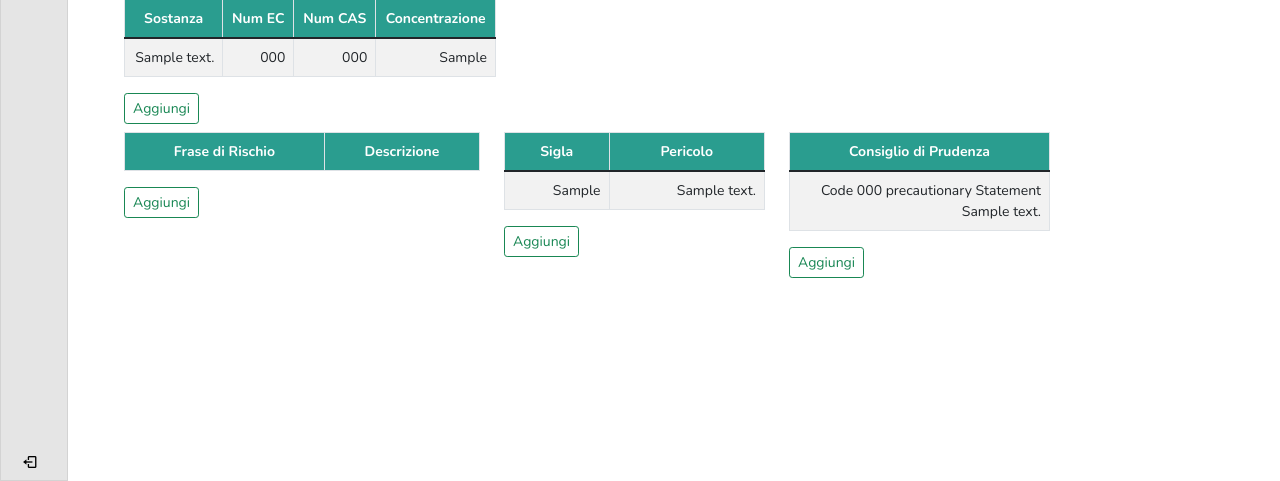
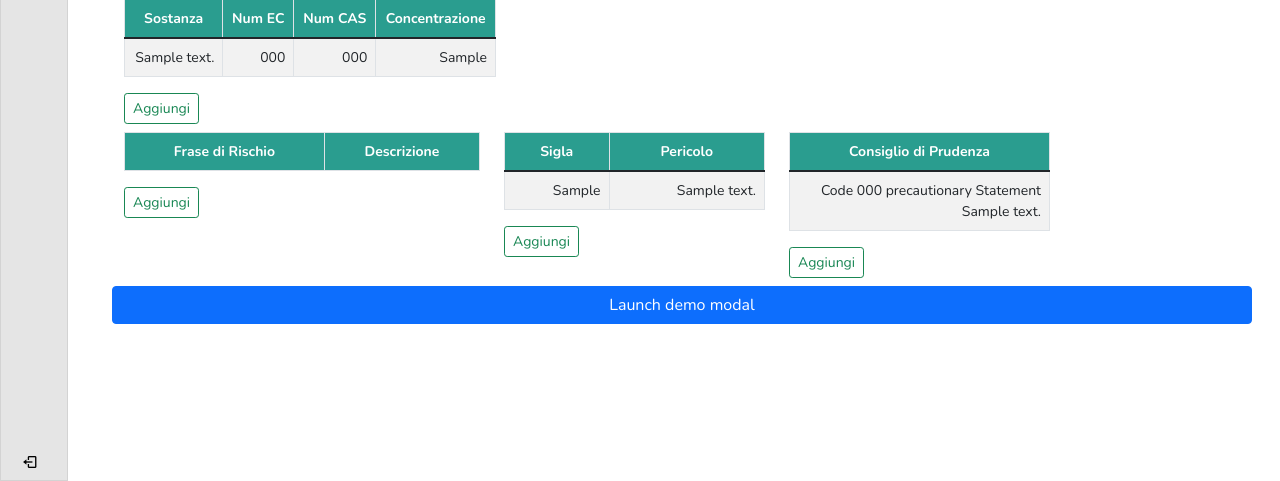
Before and after one commit to r4gtl/e_factoryDjango, a Django app: page /chemicals/single-product/1/new-sds/ in a window 1280 px wide. Shown: the part 319-800 px from the top of the page. Run offline with Django 4.2, Linux system fonts and the light colour scheme; tables that the repository leaves empty hold one stand-in row (values such as "Sample post"); lists and menus that the app fills with data are empty; some libraries are stand-ins or nearby versions.

Commit message:
Modal search

```diff
--- a/chemicals/templates/chemicals/safety_data_sheet.html
+++ b/chemicals/templates/chemicals/safety_data_sheet.html
@@ -169,6 +169,52 @@
       </div>
 
     <!-- fine riquadro Consigli di Prudenza -->
+
+<!-- Button trigger modal -->
+<button type="button" class="btn btn-primary" data-bs-toggle="modal" data-bs-target="#exampleModal">
+  Launch demo modal
+</button>
+
+<!-- Modal -->
+<div class="modal fade" id="exampleModal" tabindex="-1" aria-labelledby="exampleModalLabel" aria-hidden="true">
+  <div class="modal-dialog">
+    <div class="modal-content">
+      <div class="modal-header">
+        <h5 class="modal-title" id="exampleModalLabel">Cerca...</h5>
+        <button type="button" class="btn-close" data-bs-dismiss="modal" aria-label="Close"></button>
+      </div>
+      <div class="modal-body">
+        <table class="table table-bordered table-striped">
+          <thead>
+            <tr>
+              <th class="text-center">Prodotto</th>
+              <th class="text-center">Prezzo</th>
+              <th class="text-center">Solvente</th>
+              <th class="text-center">Azioni</i></th>
+            </tr>
+          </thead>
+          <tbody>
+            {% for chemical in chemicals %}
+            <tr>
+              <td><a href="{% url 'chemicals:single-product' pk=chemical.id_chemical %}">{{ chemical.description }}</a></td>
+              <td class="text-end">{{ chemical.get_price }}</td>
+              <td class="text-end">{{ chemical.cov }}</td>
+
+
+              <td class="text-center" style="color: red"><a href="{% url 'chemicals:cancella_prodotto' pk=chemical.id_chemical %}"><i class="bi bi-trash"></i></a></td>
+            </tr>
+            {% endfor %}
+          </tbody>
+        </table>
+      </div>
+      <div class="modal-footer">
+        <button type="button" class="btn btn-secondary" data-bs-dismiss="modal">Close</button>
+        <button type="button" class="btn btn-primary">Save changes</button>
+      </div>
+    </div>
+  </div>
+</div>
+    <!-- Fine Modal -->
 </div>
 
 
--- a/chemicals/views.py
+++ b/chemicals/views.py
@@ -14,7 +14,7 @@ from master_data.mixins import StaffMixin
 # Create your views here.
 
 def home(request):
-    suppliers_list = Suppliers.objects.filter(category=3)
+    suppliers_list = Suppliers.objects.filter(category=1)
     suppliers_filter = SupplierFilter(request.GET, queryset=suppliers_list)
     return render(request, 'chemicals/suppliers_list.html', {'filter': suppliers_filter})
 
@@ -97,6 +97,7 @@ def delete_product(request, pk):
 def new_sds(request,pk):
     '''ATTENZIONE!!! LE VOCI DEVONO ESSERE COLLEGATE ALL'ID SCHEDA!!!'''
     chemical = get_object_or_404(Chemicals, pk=pk)
+    chemicals=Chemicals.objects.all()
     print("Chemical: " + str(chemical.pk))
     substances = ChemicalsSubstances.objects.filter(id_chemical=pk)
     precautionary_statements=ChemicalsPrecautionaryStatement.objects.filter(id_chemical=pk)
@@ -127,7 +128,8 @@ def new_sds(request,pk):
         'substances': substances,
         'precautionary_statements': precautionary_statements,
         'hazard_statements': hazard_statements,
-        'danger_symbols': danger_symbols
+        'danger_symbols': danger_symbols,
+        'chemicals': chemicals
         }
     return render(request, "chemicals/safety_data_sheet.html", context)
 
```
